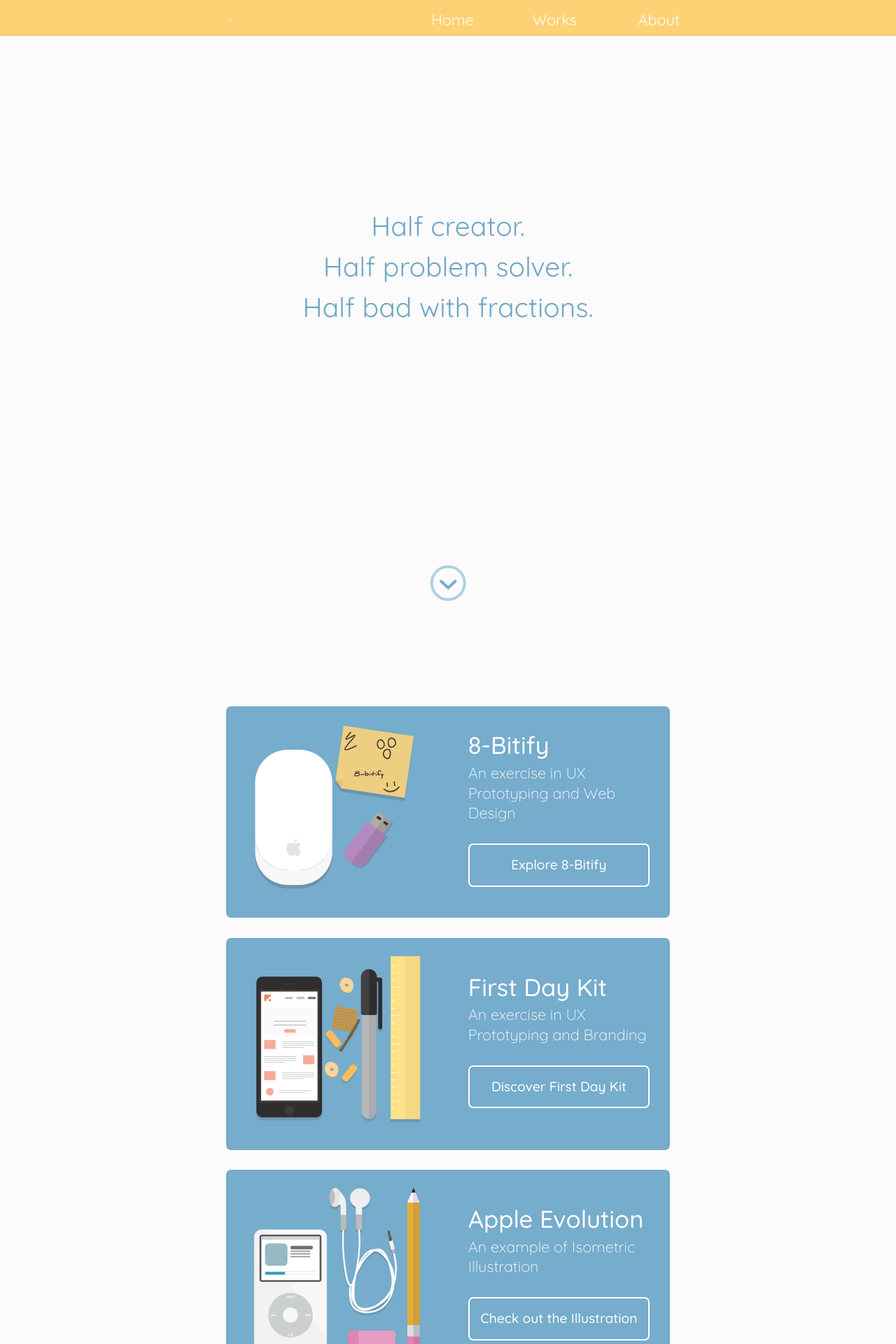
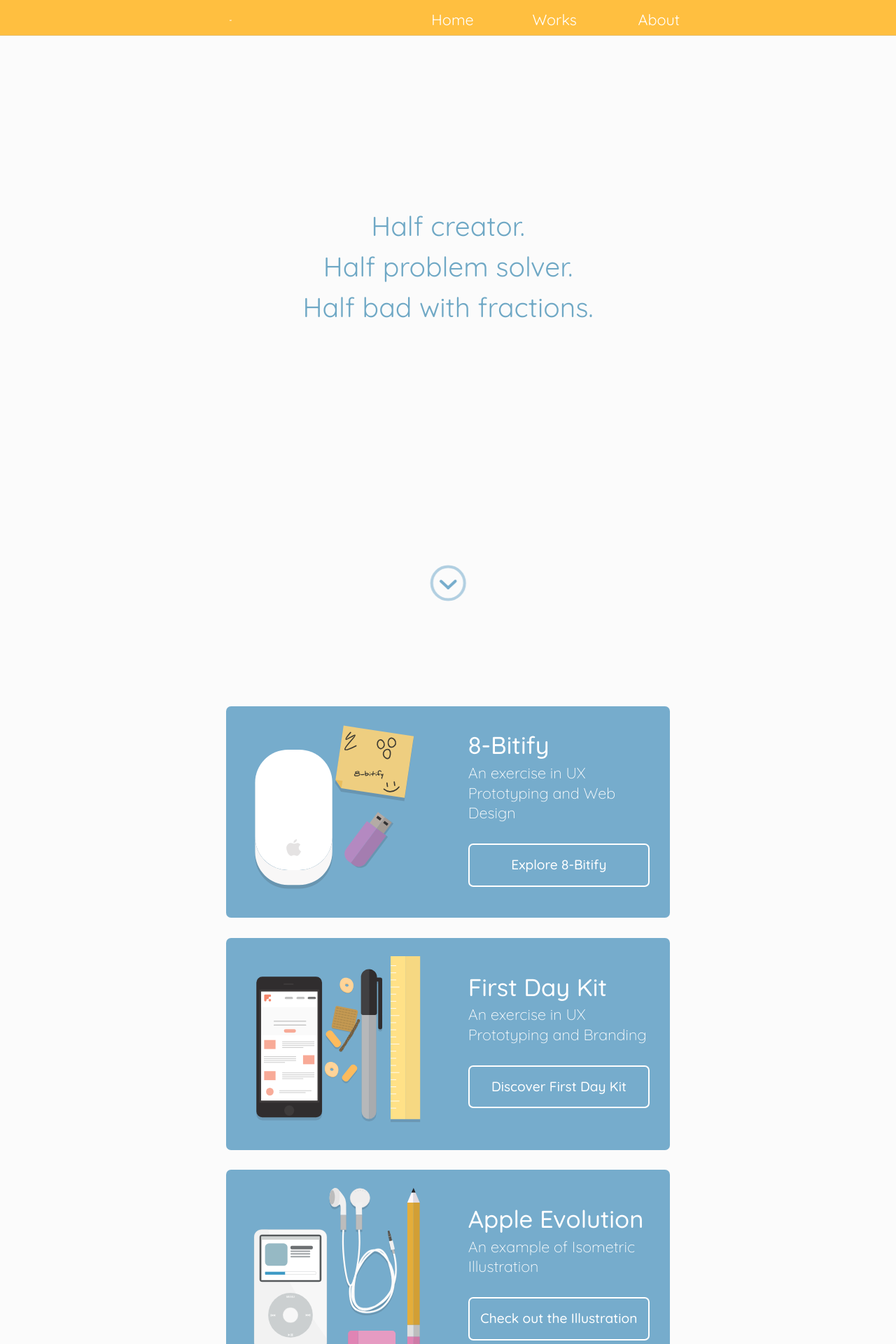
Before and after one commit to nicktgbrown/portfolio-site, a Jekyll site: the page built from index.html, in a window 1280 px wide. Shown: the top 1920 px of the page at 70% size. Built offline with Jekyll 4.4.1, drawn with Linux system fonts in a browser that asks for light colours; some web fonts are replaced.

Commit message:
Change header colour

```diff
--- a/css/main.css
+++ b/css/main.css
@@ -16,7 +16,7 @@
 
 header {
   font-family: 'Quicksand', sans-serif;
-  background-color: #ffd175;
+  background-color: #FFBF40;
   border-bottom: 1px solid #e5bc69;
 }
 
```
